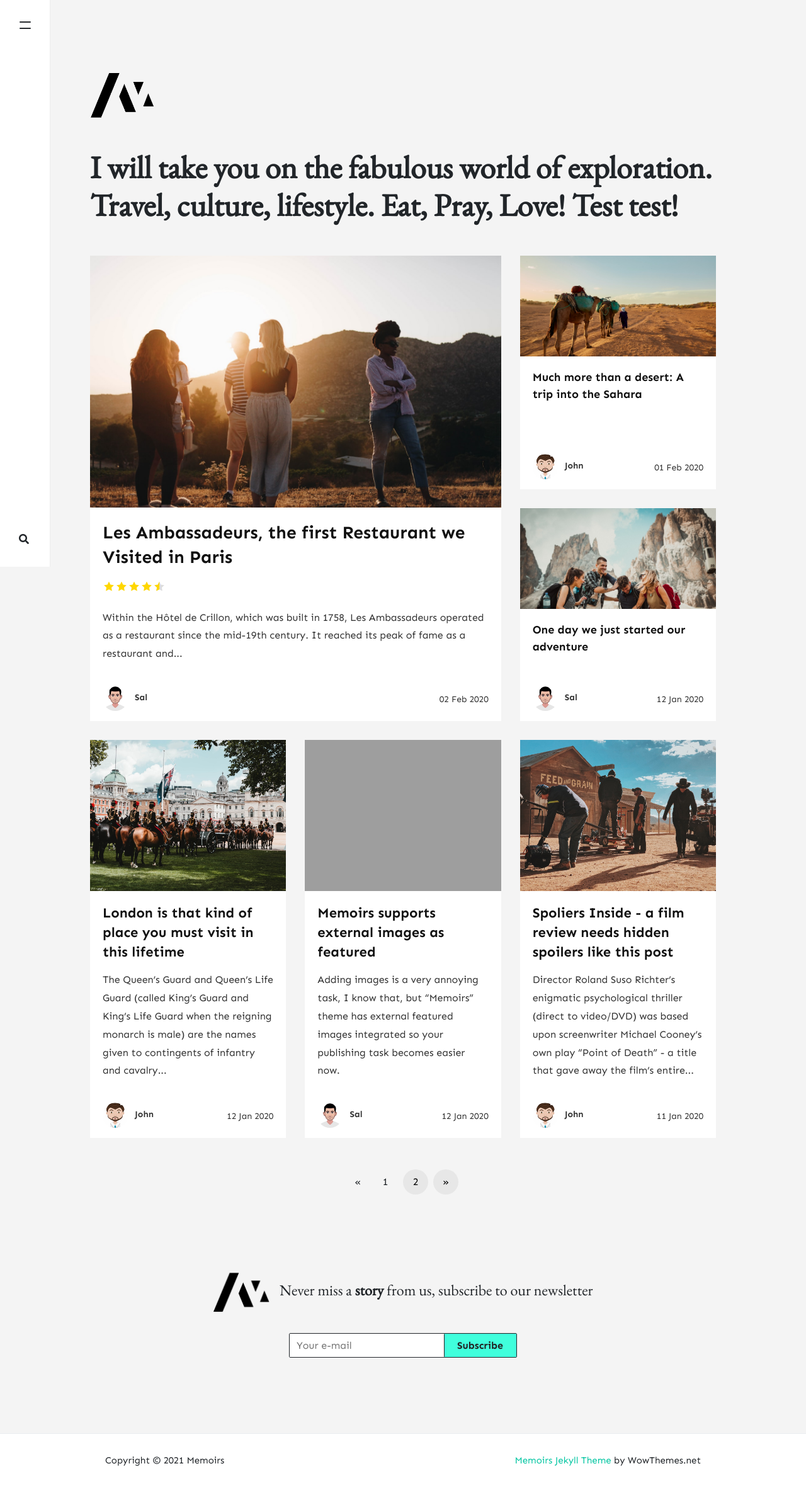
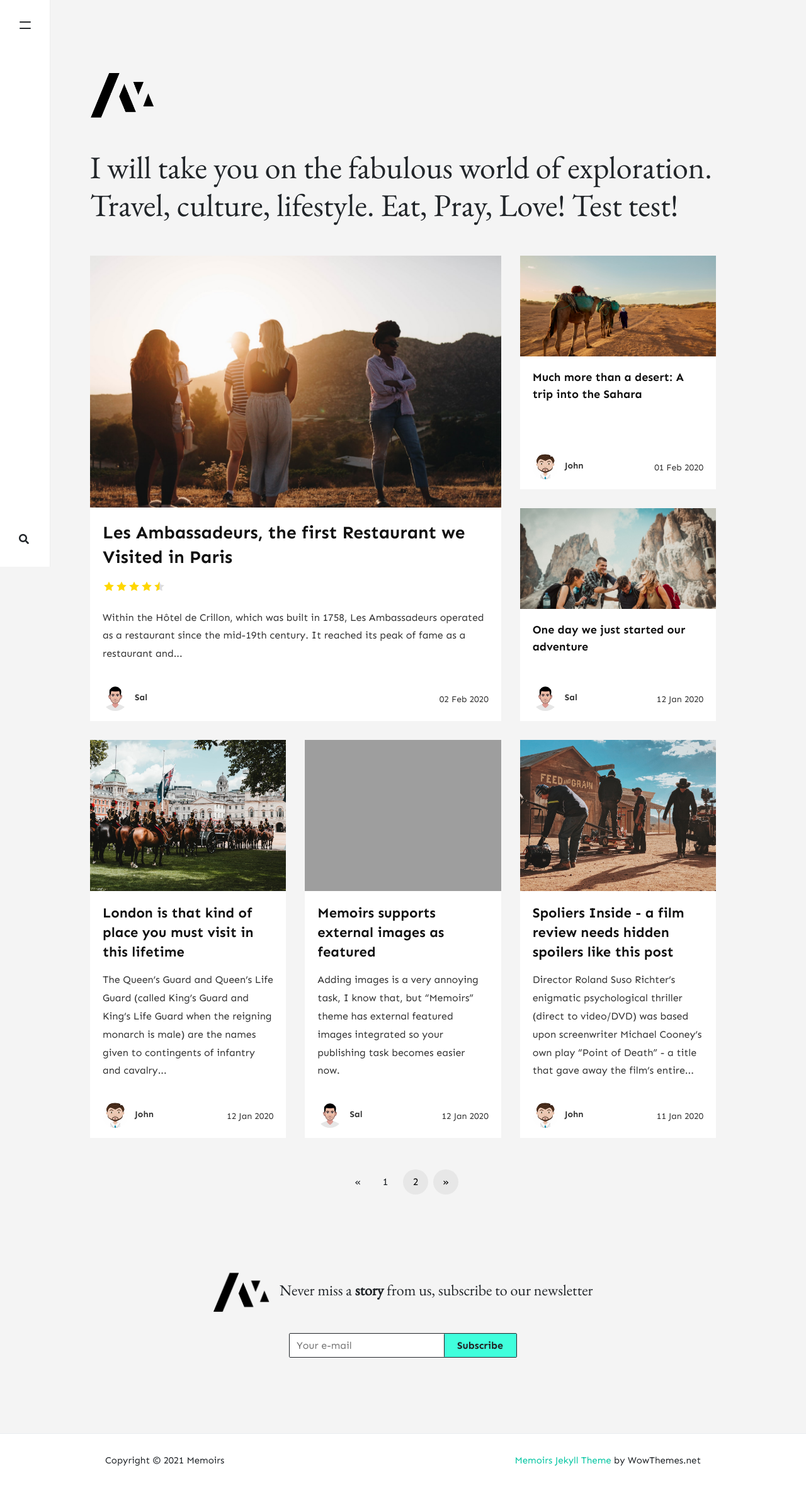
Before and after one commit to lf1921/mighty-kangaroo-0c9ea, a Jekyll site: the page built from index.html, in a window 1280 px wide. Shown: the whole page at 63% size. Built offline with Jekyll 4.4.1, drawn with Linux system fonts in a browser that asks for light colours; nearby versions of some CDN libraries; the list of posts is cut into pages by our own code; comment, search, counter and statistics services are not loaded; grey boxes are pictures that could not be loaded.

Commit message:
theme.scss: changed

```diff
--- a/assets/css/theme.scss
+++ b/assets/css/theme.scss
@@ -22,6 +22,7 @@ body, input, button, select, optgroup, textarea {
 }
 p.sitetag {
     font-family:'EB Garamond', serif;
+    font-weight:400 !important;
 }
 span.h4{
     font-family:'EB Garamond', serif;
```
